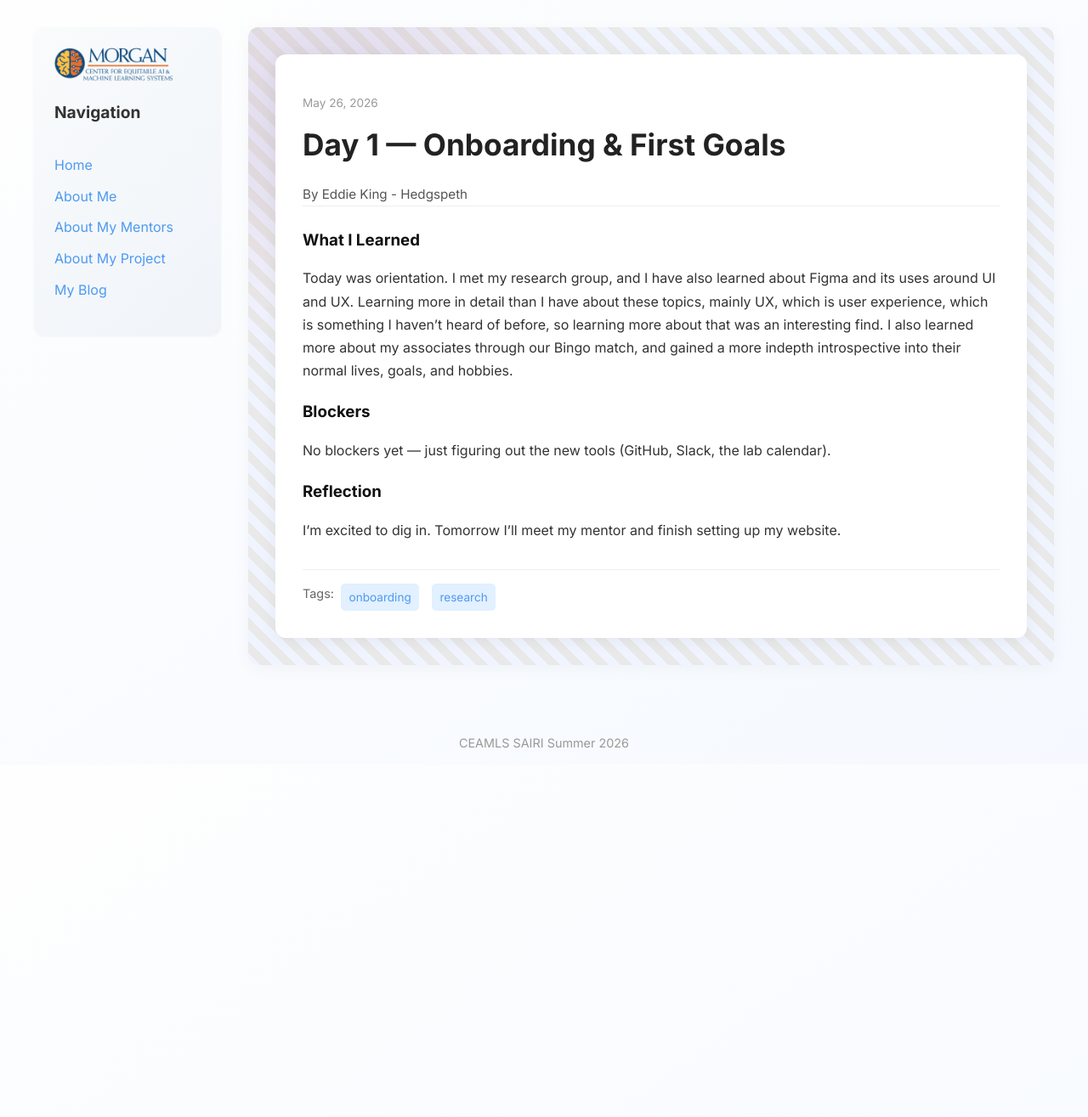
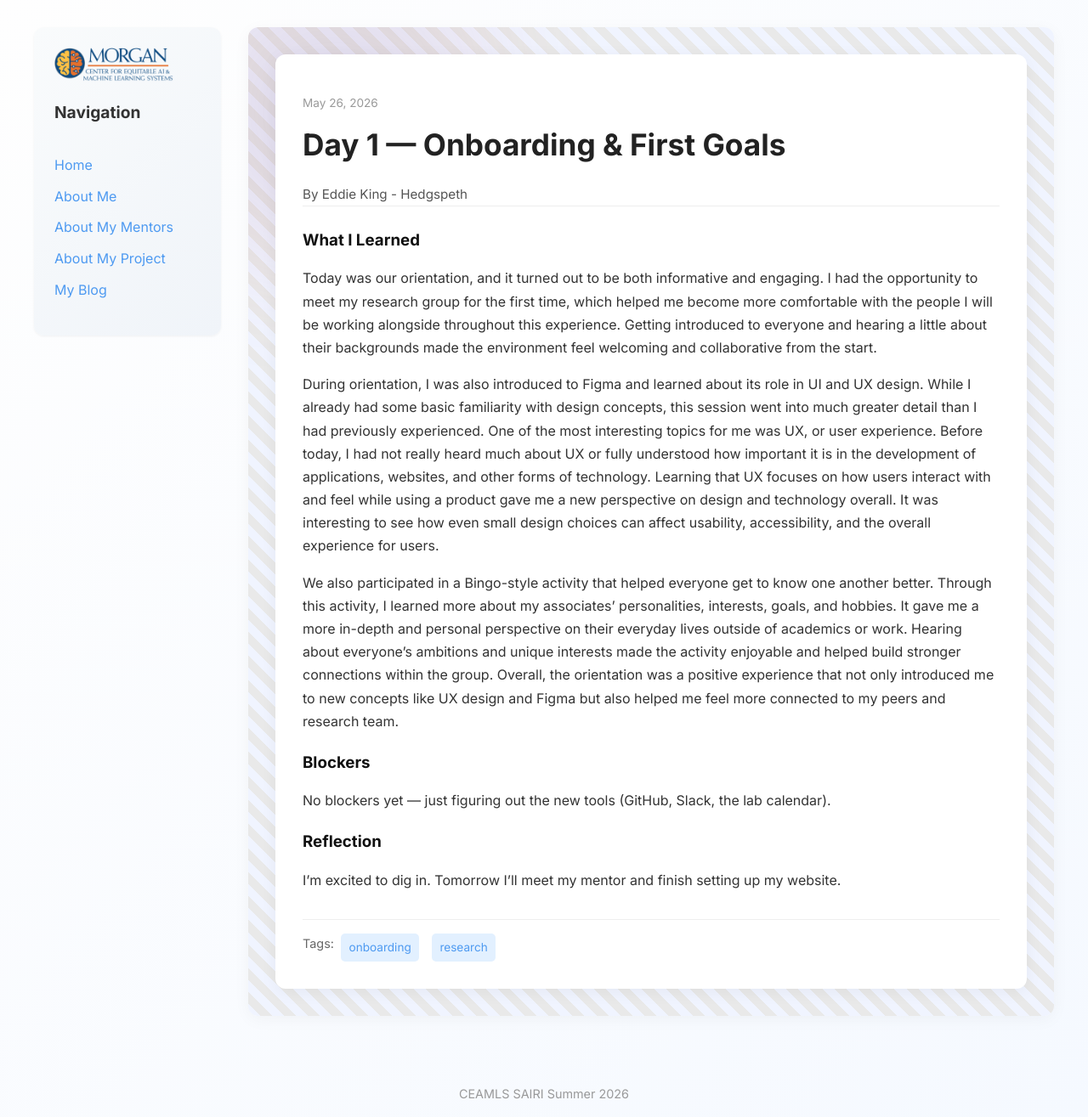
Before and after one commit to eddiejkh-del/eddiejkh-delceamls26.github.io, a Jekyll site: the page built from _posts/2026-05-26-day-1.md, in a window 1280 px wide. Shown: the whole page at 85% size. Built offline with Jekyll 4.4.1, drawn with Linux system fonts in a browser that asks for light colours; before the commit the page ends 900 px from its top, so only the background shows below that.

Commit message:
Update 2026-05-26-day-1.md

```diff
--- a/_posts/2026-05-26-day-1.md
+++ b/_posts/2026-05-26-day-1.md
@@ -6,7 +6,11 @@ permalink: /day1.html
 tags: ["onboarding", "research"]
 
 what_i_learned: |
-    Today was orientation. I met my research group, and I have also learned about Figma and its uses around UI and UX. Learning more in detail than I have about these topics, mainly UX, which is user experience, which is something I haven't heard of before, so learning more about that was an interesting find. I also learned more about my associates through our Bingo match, and gained a more indepth introspective into their normal lives, goals, and hobbies.
+  Today was our orientation, and it turned out to be both informative and engaging. I had the opportunity to meet my research group for the first time, which helped me become more comfortable with the people I will be working alongside throughout this experience. Getting introduced to everyone and hearing a little about their backgrounds made the environment feel welcoming and collaborative from the start.
+
+    During orientation, I was also introduced to Figma and learned about its role in UI and UX design. While I already had some basic familiarity with design concepts, this session went into much greater detail than I had previously experienced. One of the most interesting topics for me was UX, or user experience. Before today, I had not really heard much about UX or fully understood how important it is in the development of applications, websites, and other forms of technology. Learning that UX focuses on how users interact with and feel while using a product gave me a new perspective on design and technology overall. It was interesting to see how even small design choices can affect usability, accessibility, and the overall experience for users.
+
+     We also participated in a Bingo-style activity that helped everyone get to know one another better. Through this activity, I learned more about my associates’ personalities, interests, goals, and hobbies. It gave me a more in-depth and personal perspective on their everyday lives outside of academics or work. Hearing about everyone’s ambitions and unique interests made the activity enjoyable and helped build stronger connections within the group. Overall, the orientation was a positive experience that not only introduced me to new concepts like UX design and Figma but also helped me feel more connected to my peers and research team.
 
 blockers: |
   No blockers yet — just figuring out the new tools (GitHub, Slack, the lab calendar).
```
